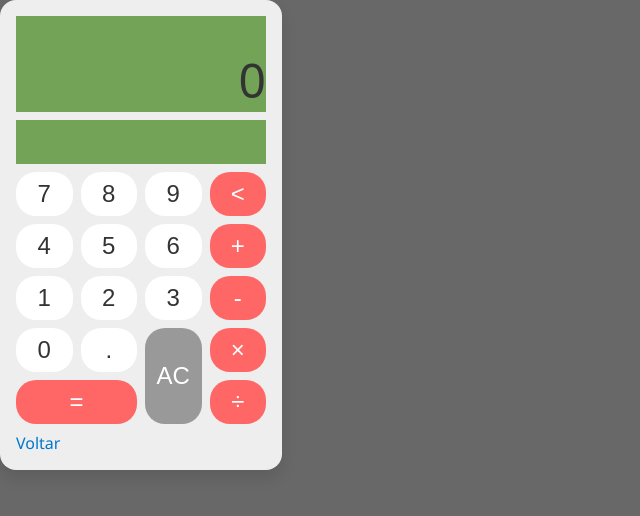
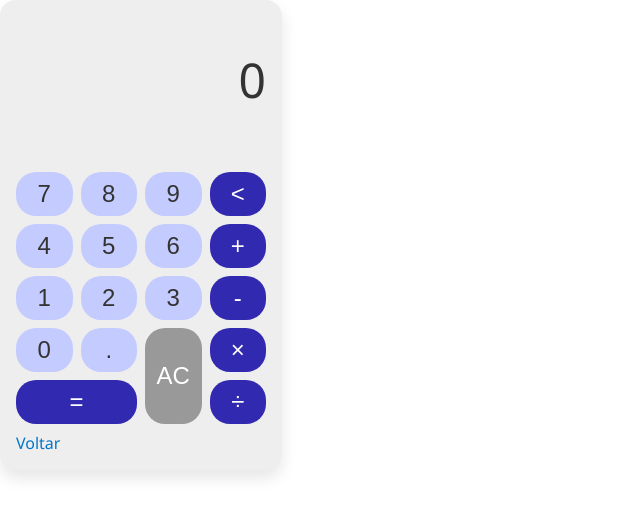
Before and after one commit to rnbatista92/fatec-eng-software-react-2023, a React (Create React App) app: page /calculadora/calc in a window 1280 px wide. Shown: the top 516 px of the page, without its empty margins (0-640 px from the left). Built offline with nearby package versions, Linux system fonts and the light colour scheme; the HTML template or start-up script is replaced by a standard one.

Commit message:
calculadora

```diff
--- a/src/calculadora/calc.css
+++ b/src/calculadora/calc.css
@@ -1,6 +1,4 @@
-body {
-    background-color: #686868;
-  }
+
 
 .calc {
     display: grid;
@@ -22,8 +20,6 @@ body {
     align-items: flex-end;
     font-size: 48px;
     color: #333;
-    font-family: system-ui, -apple-system, BlinkMacSystemFont, 'Segoe UI', Roboto, Oxygen, Ubuntu, Cantarell, 'Open Sans', 'Helvetica Neue', sans-serif;
-    background-color: #73a357;
   }
 
   .result {
@@ -32,11 +28,9 @@ body {
     display:grid;
     justify-content: flex-end;
     align-items: flex-start;
-    font-size: 24px;
+    font-size: 32px;
     font-weight: bold;
     color: #000000;
-    background-color: #73a357;
-    padding: 5px;
   }
 
   button {
@@ -46,21 +40,22 @@ body {
     border: none;
     border-radius: 20px;
     color: #333;
-    background-color: #fff;
+    background-color: #c4ccff;
     cursor: pointer;
   }
 
   button:active {
-    background-color: #ddd;
+    background-color: #4920ff;
+    color: #ffffff;
   }
 
   .operator {
     color: #fff;
-    background-color: #f66;
+    background-color: rgb(50, 41, 177);
   }
 
   .operator:active {
-    background-color: #f33;
+    background-color: rgb(21, 5, 90);
   }
 
   button[data-value="clear"] {
```
